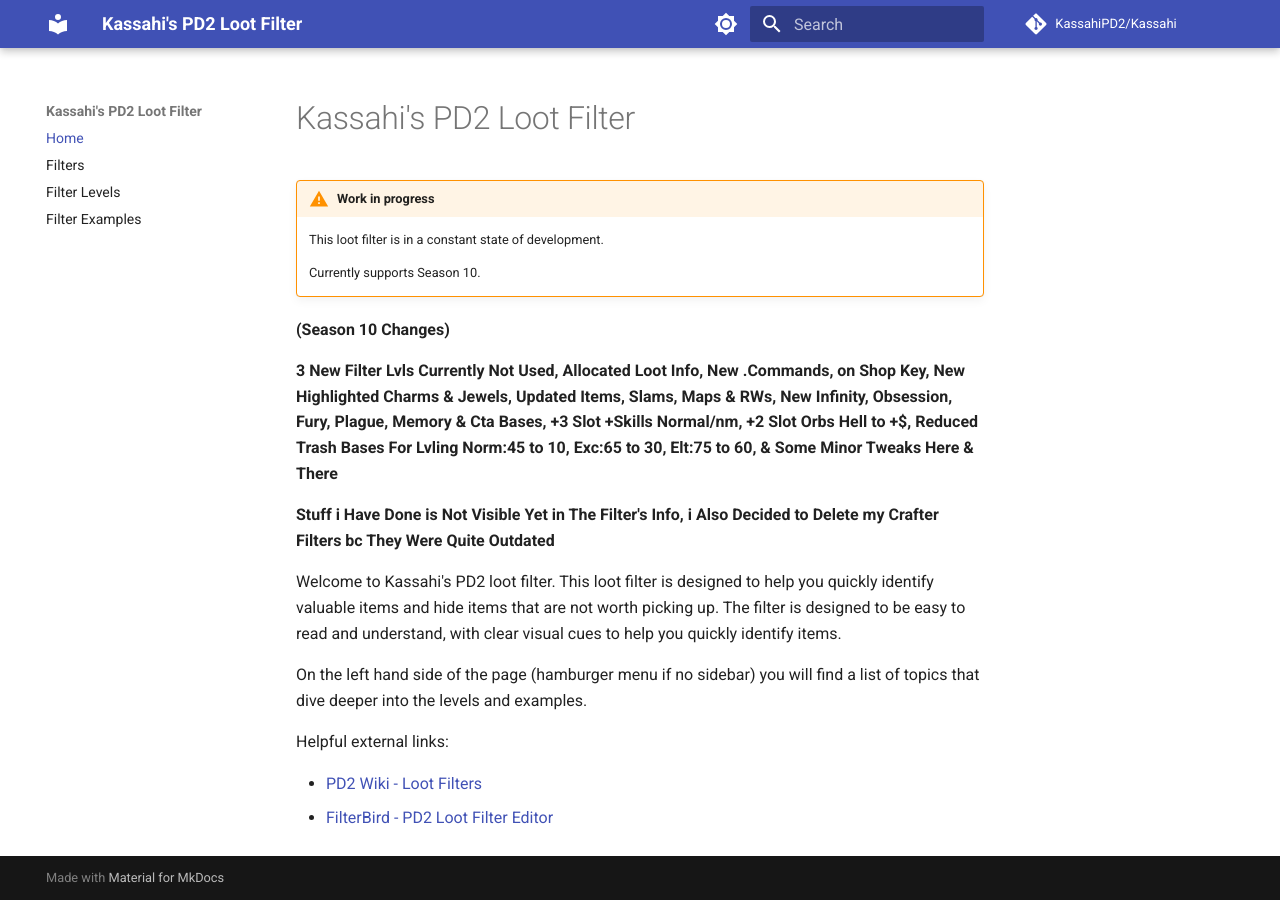
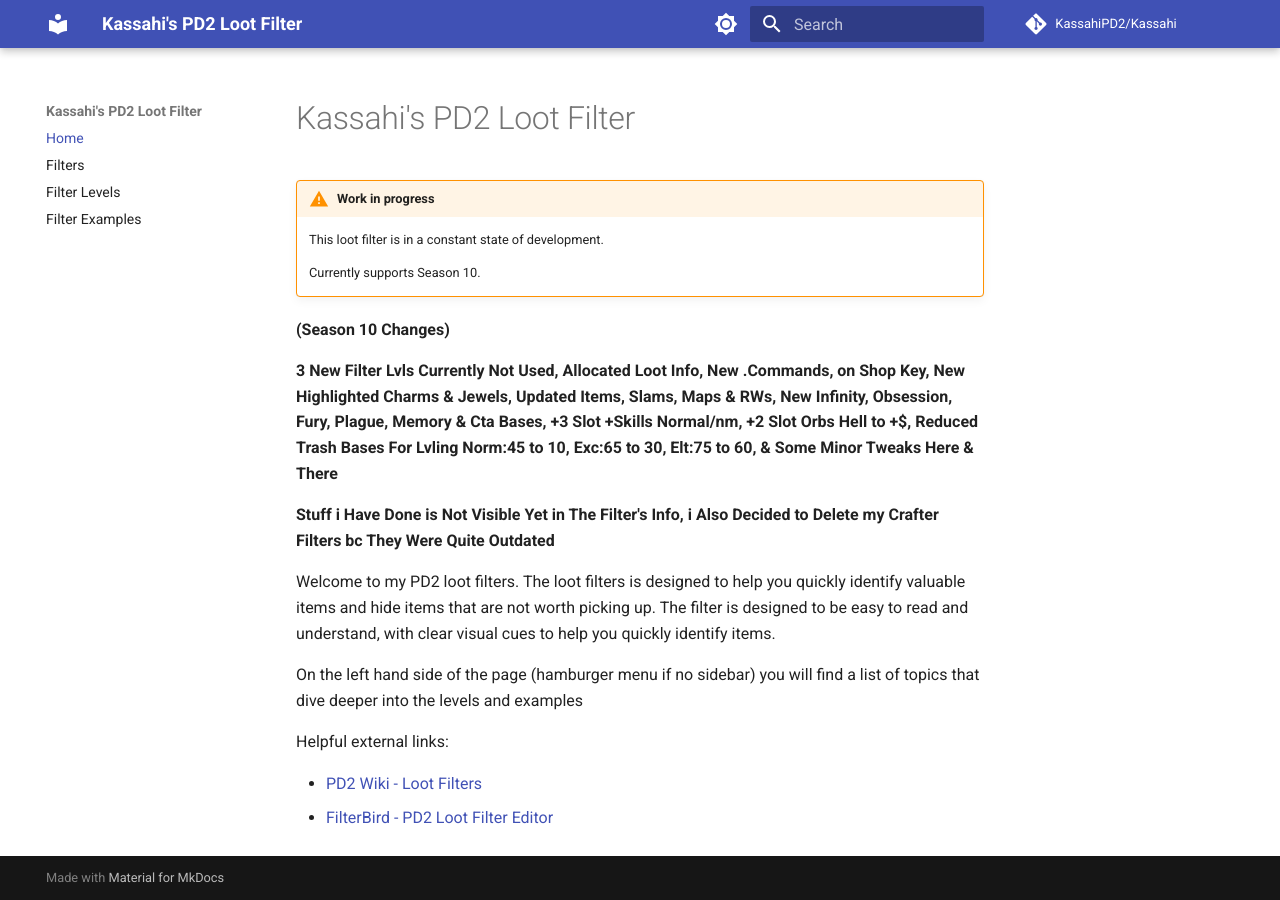
Before and after one commit to KassahiPD2/Kassahi, an MkDocs documentation site: the page built from docs/index.md, in a window 1280 px wide. Built offline with MkDocs 1.6.1 and Material for MkDocs 9.7.7, drawn with Linux system fonts in a browser that asks for light colours; comment, search, counter and statistics services are not loaded.

Commit message:
Update index.md

```diff
--- a/docs/index.md
+++ b/docs/index.md
@@ -13,9 +13,9 @@
 **Stuff i Have Done is Not Visible Yet in The Filter's Info, i Also Decided to Delete my Crafter Filters bc They Were Quite Outdated**
 
 
-Welcome to Kassahi's PD2 loot filter. This loot filter is designed to help you quickly identify valuable items and hide items that are not worth picking up. The filter is designed to be easy to read and understand, with clear visual cues to help you quickly identify items.
+Welcome to my PD2 loot filters. The loot filters is designed to help you quickly identify valuable items and hide items that are not worth picking up. The filter is designed to be easy to read and understand, with clear visual cues to help you quickly identify items.
 
-On the left hand side of the page (hamburger menu if no sidebar) you will find a list of topics that dive deeper into the levels and examples.
+On the left hand side of the page (hamburger menu if no sidebar) you will find a list of topics that dive deeper into the levels and examples
 
 Helpful external links:
 
```
